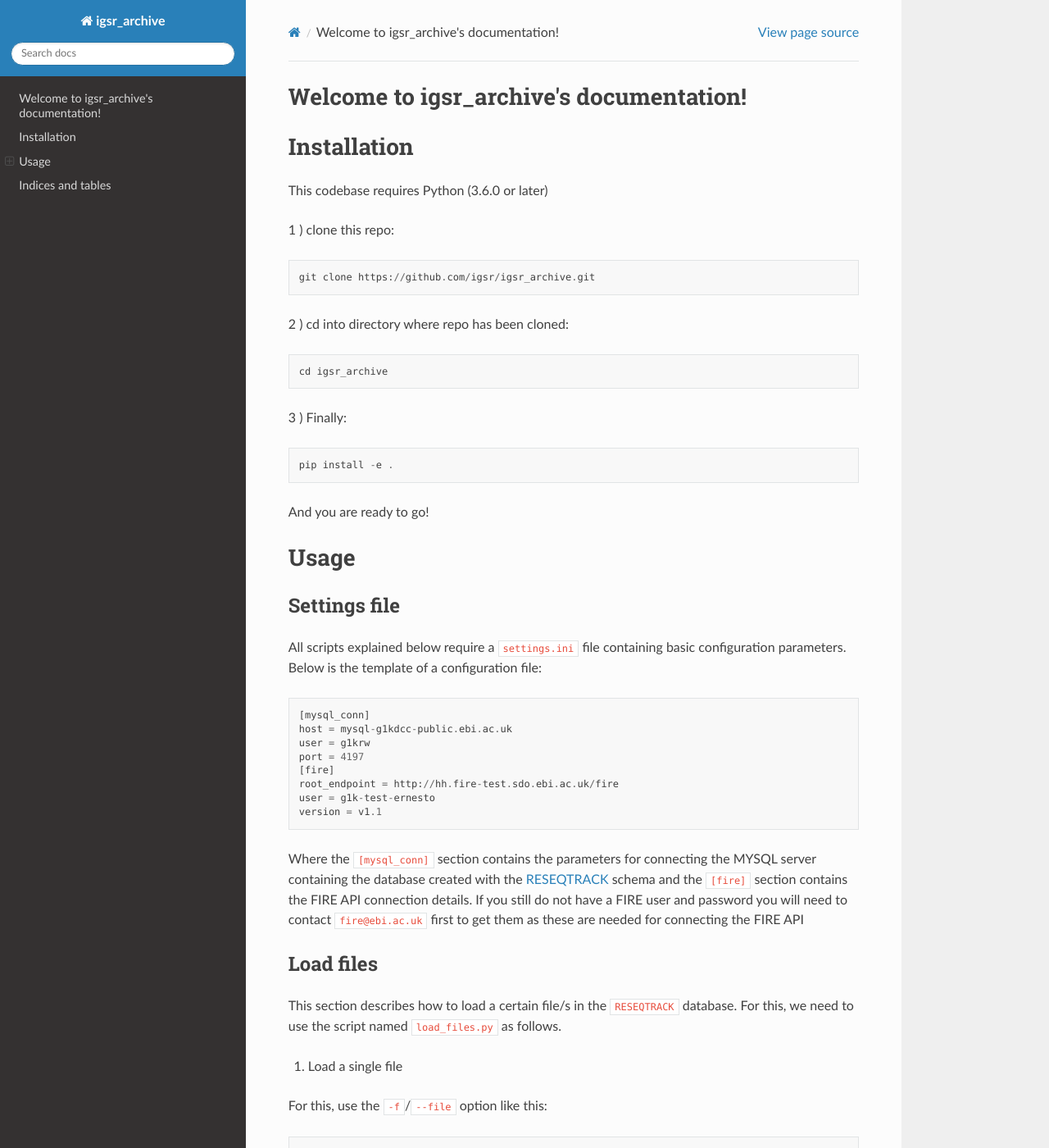
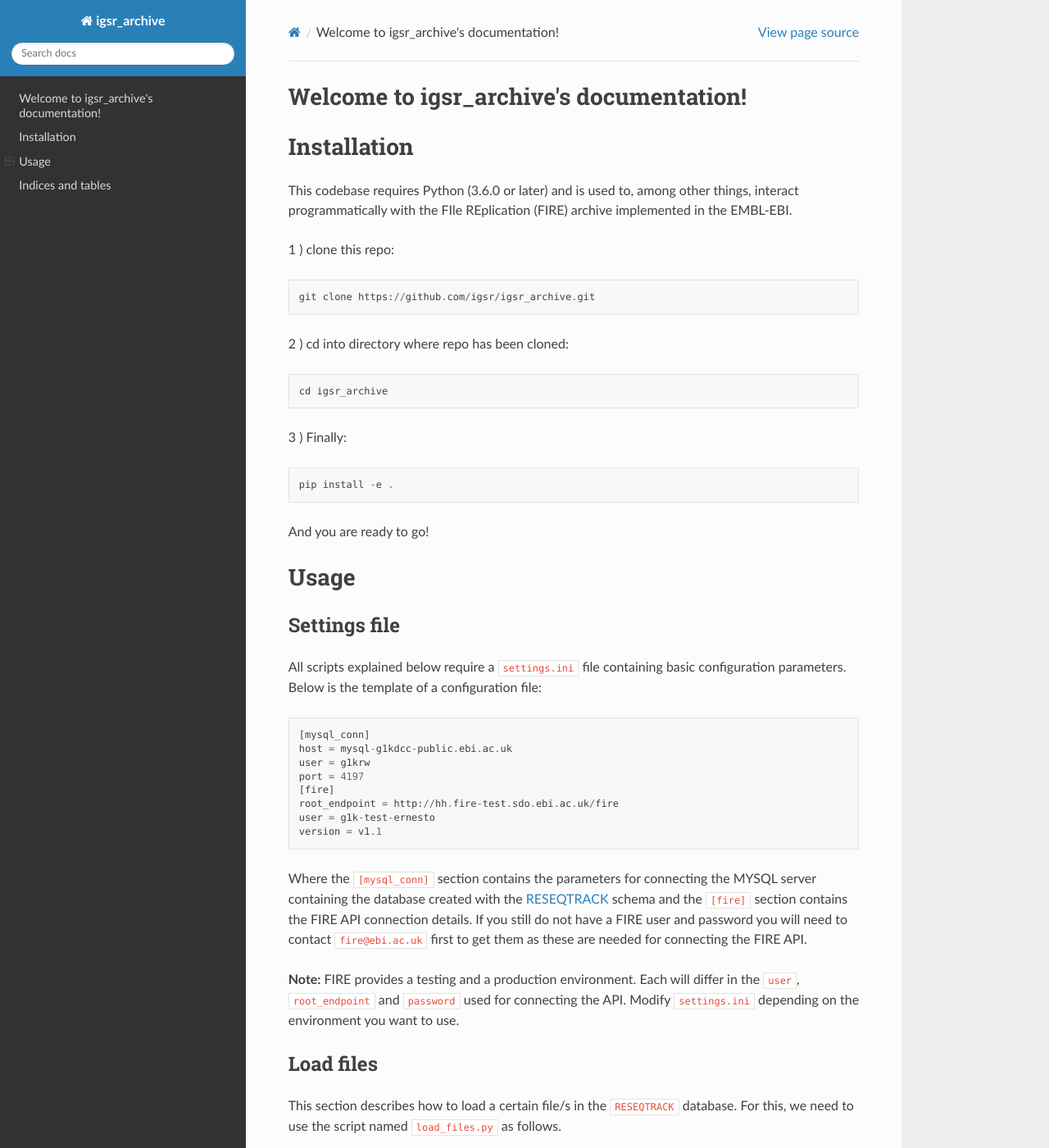
Before and after one commit to igsr/igsr_archive, a Sphinx documentation site: the page built from docs/index.rst, in a window 1280 px wide and 1400 px high. Shown: the whole window at 82% size. Built offline with Sphinx 7.4.7 and the Read the Docs theme 2.0.0, drawn with Linux system fonts in a browser that asks for light colours.

Commit message:
Improving documentation

```diff
--- a/docs/index.rst
+++ b/docs/index.rst
@@ -13,7 +13,8 @@ Welcome to igsr_archive's documentation!
 Installation
 ============
 
-This codebase requires Python (3.6.0 or later)
+This codebase requires Python (3.6.0 or later) and is used to, among other things, interact programmatically
+with the FIle REplication (FIRE) archive implemented in the EMBL-EBI.
 
 1 ) clone this repo::
 
@@ -49,7 +50,10 @@ Where the ``[mysql_conn]`` section contains the parameters for connecting the MY
 created with the `RESEQTRACK <https://github.com/EMBL-EBI-GCA/reseqtrack/tree/master/sql>`_ schema and the ``[fire]``
 section contains the FIRE API connection details. If you still do not have a FIRE user and password you
 will need to contact ``fire@ebi.ac.uk`` first to get them as these are needed for connecting the
-FIRE API
+FIRE API.
+
+**Note:** FIRE provides a testing and a production environment. Each will differ in the ``user``, ``root_endpoint`` and ``password``
+used for connecting the API. Modify ``settings.ini`` depending on the environment you want to use.
 
 Load files
 ----------
```
